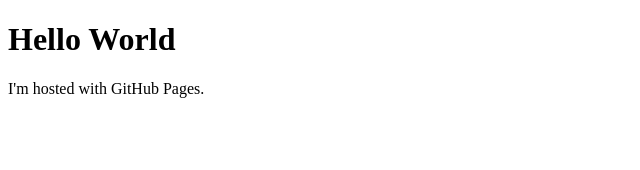
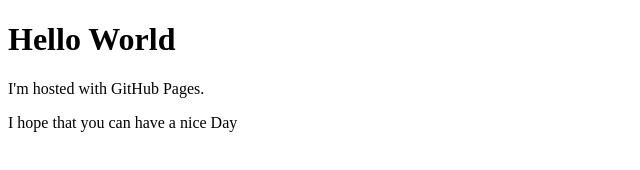
Before and after one commit to David-Yan-22/David-Yan-22.github.io, a plain HTML site: page index.html in a window 1280 px wide. Shown: the whole page, without its empty margins (0-640 px from the left). Drawn offline with Linux system fonts and the light colour scheme.

Commit message:
Update index.html

```diff
--- a/index.html
+++ b/index.html
@@ -6,5 +6,6 @@
     <body>
         <h1>Hello World</h1>
         <p>I'm hosted with GitHub Pages.</p>
+        <p>I hope that you can have a nice Day</p>
     </body>
 </html>
```
